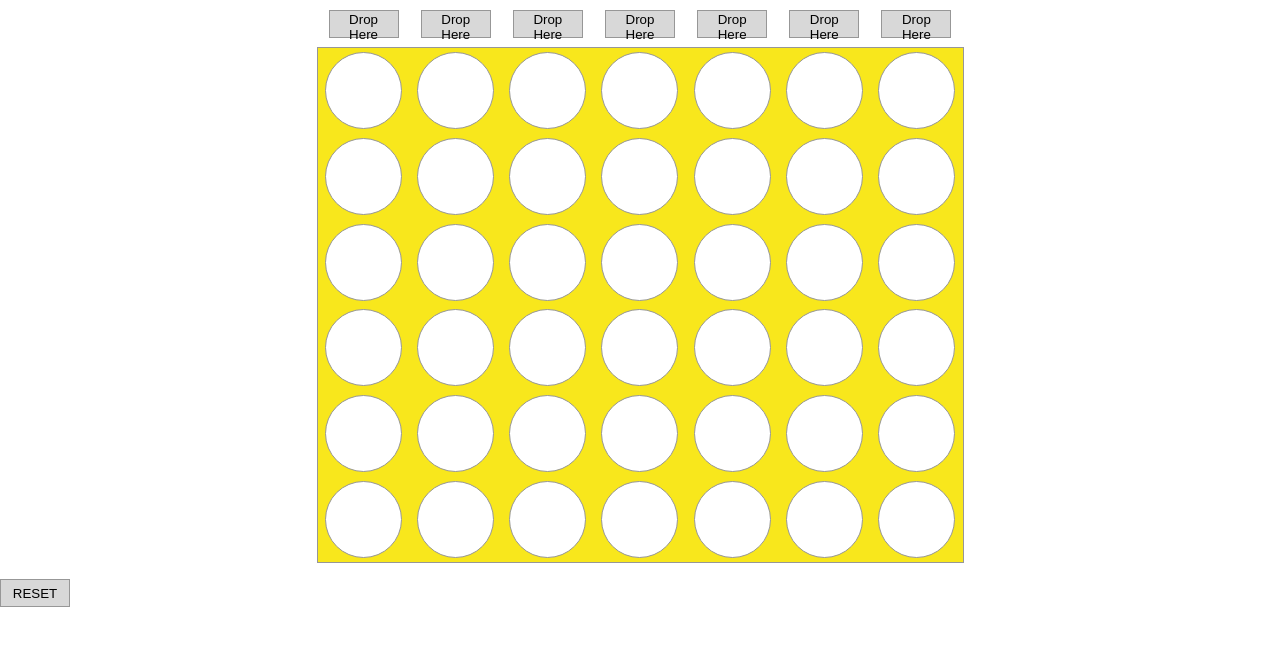
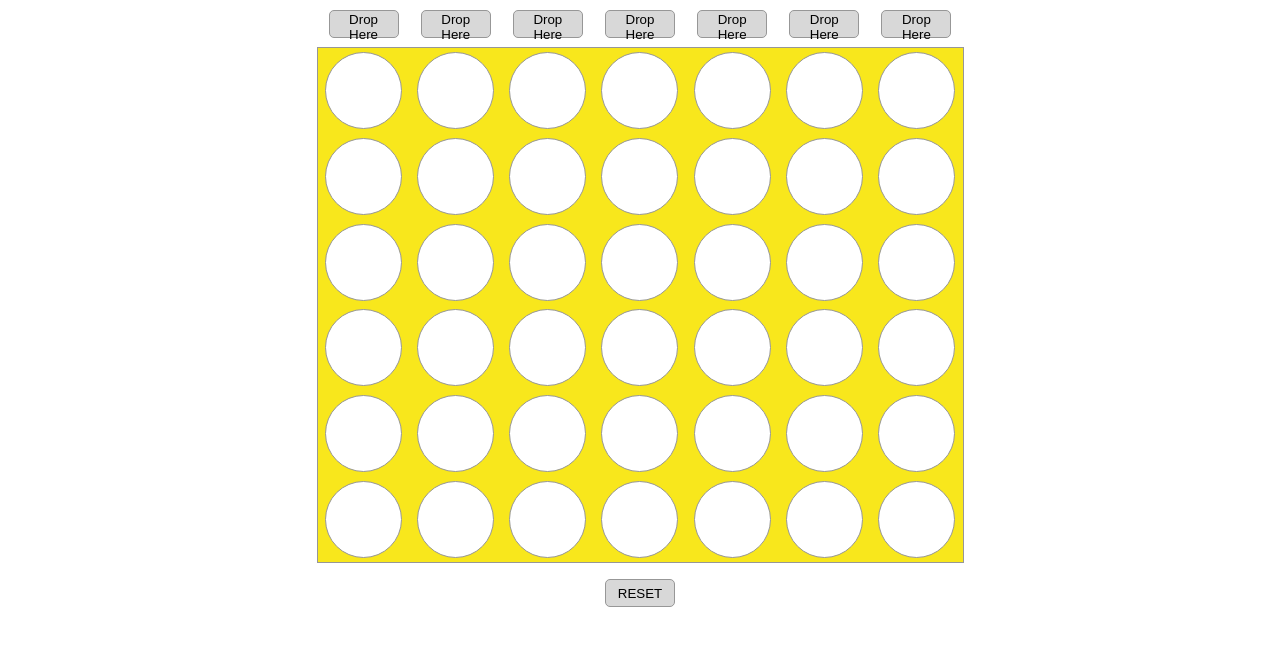
Before and after one commit to adammpolak/connnectfour, a plain HTML site: page index.html in a window 1280 px wide. Shown: the part 152-798 px from the top of the page. Drawn offline with nearby package versions, Linux system fonts and the light colour scheme.

Commit message:
Updated button

```diff
--- a/style.css
+++ b/style.css
@@ -32,10 +32,12 @@ section {
 	height: 28px;
 	background-color: #d8d8d8;
 	border: solid 1px #979797;
+  border-radius: 5px;
 }
 
 #reset {
   margin: 0 auto;
+  display: block;
 }
 
 #board {
```
